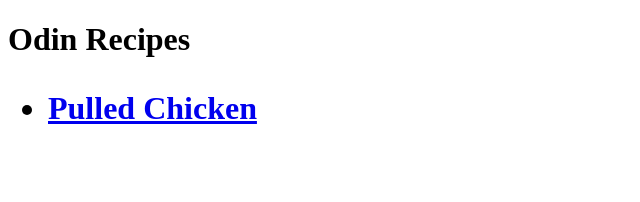
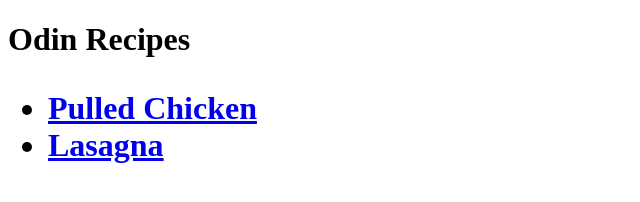
Before and after one commit to HavelockShed/Odin-recipes, a plain HTML site: page index.html in a window 1280 px wide. Shown: the whole page, without its empty margins (0-640 px from the left). Drawn offline with Linux system fonts and the light colour scheme.

Commit message:
git add index.html

```diff
--- a/index.html
+++ b/index.html
@@ -12,6 +12,9 @@
             <li>
                 <a href="recipes/pulled-chicken.html">Pulled Chicken</a>
             </li>
+            <li>
+                <a href="recipes/lasagna.html">Lasagna</a>
+            </li>
         </ul>
 </h1>
 </html>
```
